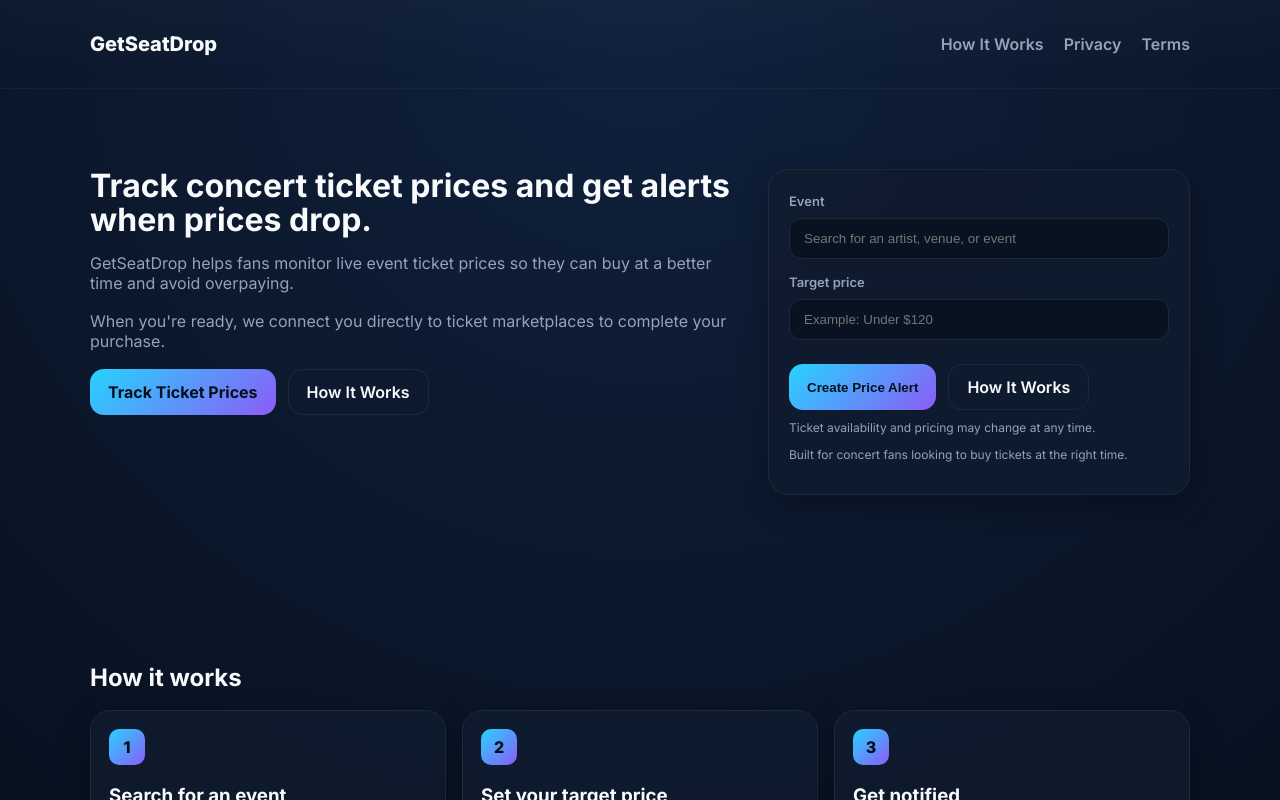
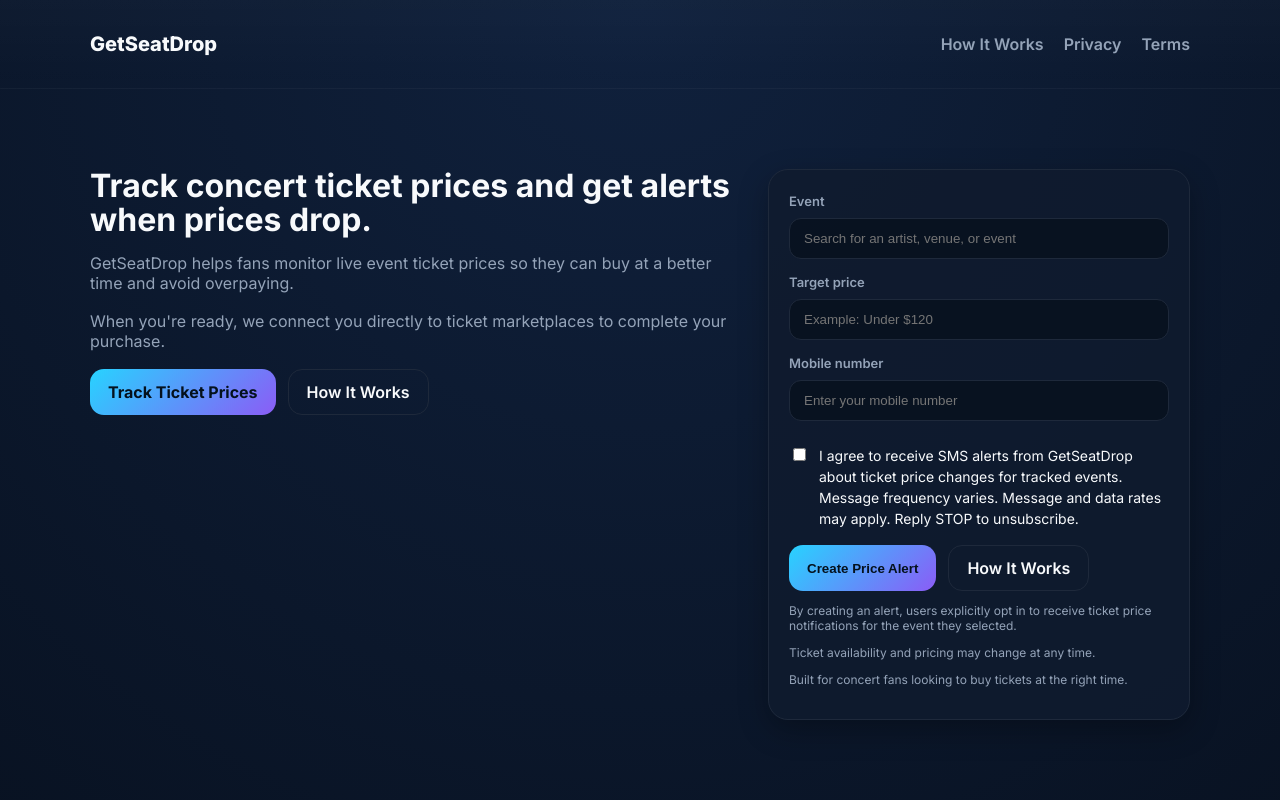
Before and after one commit to GetSeatDrop/seatdrop, a Next.js app: page / in a window 1280 px wide. Shown: the top 800 px of the page. Built offline with nearby package versions, Linux system fonts and the light colour scheme.

Commit message:
Updated For Twillio Approval

```diff
--- a/app/page.tsx
+++ b/app/page.tsx
@@ -7,26 +7,88 @@
                 <div className="container hero-inner">
                     <div className="hero-copy">
                         <h1>Track concert ticket prices and get alerts when prices drop.</h1>
-            <p className="lead">GetSeatDrop helps fans monitor live event ticket prices so they can buy at a better time and avoid overpaying.</p>
-            <p className="lead">When you're ready, we connect you directly to ticket marketplaces to complete your purchase.</p>
+                        <p className="lead">
+                            GetSeatDrop helps fans monitor live event ticket prices so they can buy at a better time and avoid overpaying.
+                        </p>
+                        <p className="lead">
+                            When you're ready, we connect you directly to ticket marketplaces to complete your purchase.
+                        </p>
                         <div className="hero-ctas">
                             <Link className="primary-button" href="#search">Track Ticket Prices</Link>
                             <Link className="secondary-button" href="#how-it-works">How It Works</Link>
                         </div>
                     </div>
+
                     <div className="hero-card card" id="search">
                         <form className="search-form">
-              <label className="label">Event</label>
-              <input className="input" type="text" placeholder="Search for an artist, venue, or event" aria-label="Search for an artist, venue, or event" />
-              <label className="label">Target price</label>
-              <input className="input" type="text" placeholder="Example: Under $120" aria-label="Target price" />
-              <div style={{display: 'flex', gap: 12, marginTop: 12}}>
+                            <label className="label" htmlFor="event">Event</label>
+                            <input
+                                id="event"
+                                className="input"
+                                type="text"
+                                placeholder="Search for an artist, venue, or event"
+                                aria-label="Search for an artist, venue, or event"
+                            />
+
+                            <label className="label" htmlFor="target-price">Target price</label>
+                            <input
+                                id="target-price"
+                                className="input"
+                                type="text"
+                                placeholder="Example: Under $120"
+                                aria-label="Target price"
+                            />
+
+                            <label className="label" htmlFor="phone-number">Mobile number</label>
+                            <input
+                                id="phone-number"
+                                className="input"
+                                type="tel"
+                                placeholder="Enter your mobile number"
+                                aria-label="Mobile number"
+                            />
+
+                            <div style={{ marginTop: 12 }}>
+                                <label
+                                    htmlFor="sms-consent"
+                                    style={{
+                                        display: 'flex',
+                                        alignItems: 'flex-start',
+                                        gap: 10,
+                                        fontSize: 14,
+                                        lineHeight: 1.5,
+                                        cursor: 'pointer',
+                                    }}
+                                >
+                                    <input
+                                        id="sms-consent"
+                                        type="checkbox"
+                                        aria-label="Agree to receive SMS ticket price alerts"
+                                        style={{ marginTop: 3 }}
+                                    />
+                                    <span>
+                                        I agree to receive SMS alerts from GetSeatDrop about ticket price changes for tracked events.
+                                        Message frequency varies. Message and data rates may apply. Reply STOP to unsubscribe.
+                                    </span>
+                                </label>
+                            </div>
+
+                            <div style={{ display: 'flex', gap: 12, marginTop: 16, flexWrap: 'wrap' }}>
                                 <button className="primary-button" type="button">Create Price Alert</button>
                                 <Link className="secondary-button" href="#how-it-works">How It Works</Link>
                             </div>
-              <p className="disclaimer">Ticket availability and pricing may change at any time.</p>
+
+                            <p className="disclaimer" style={{ marginTop: 12 }}>
+                                By creating an alert, users explicitly opt in to receive ticket price notifications for the event they selected.
+                            </p>
+                            <p className="disclaimer">
+                                Ticket availability and pricing may change at any time.
+                            </p>
                         </form>
-            <p className="disclaimer" style={{ marginTop: 12 }}>Built for concert fans looking to buy tickets at the right time.</p>
+
+                        <p className="disclaimer" style={{ marginTop: 12 }}>
+                            Built for concert fans looking to buy tickets at the right time.
+                        </p>
                     </div>
                 </div>
             </section>
@@ -47,8 +109,8 @@
                         </div>
                         <div className="step card">
                             <div className="step-number">3</div>
-              <h3>Get notified</h3>
-              <p>Receive an alert when listings meet your criteria so you can buy with confidence.</p>
+                            <h3>Receive SMS alerts</h3>
+                            <p>Users who opt in receive a text alert when ticket prices meet their criteria.</p>
                         </div>
                     </div>
                 </div>
@@ -68,7 +130,7 @@
                         </div>
                         <div className="benefit card">
                             <h4>Get notified when prices move</h4>
-              <p>Timely alerts so you don't miss a good deal.</p>
+                            <p>Timely alerts by SMS so you don't miss a good deal.</p>
                         </div>
                         <div className="benefit card">
                             <h4>Built for high-intent buyers</h4>
```
Also changed, not shown: app/privacy/page.tsx (+37 -4 lines). Lines whose indentation alone changed are shown as unchanged.
